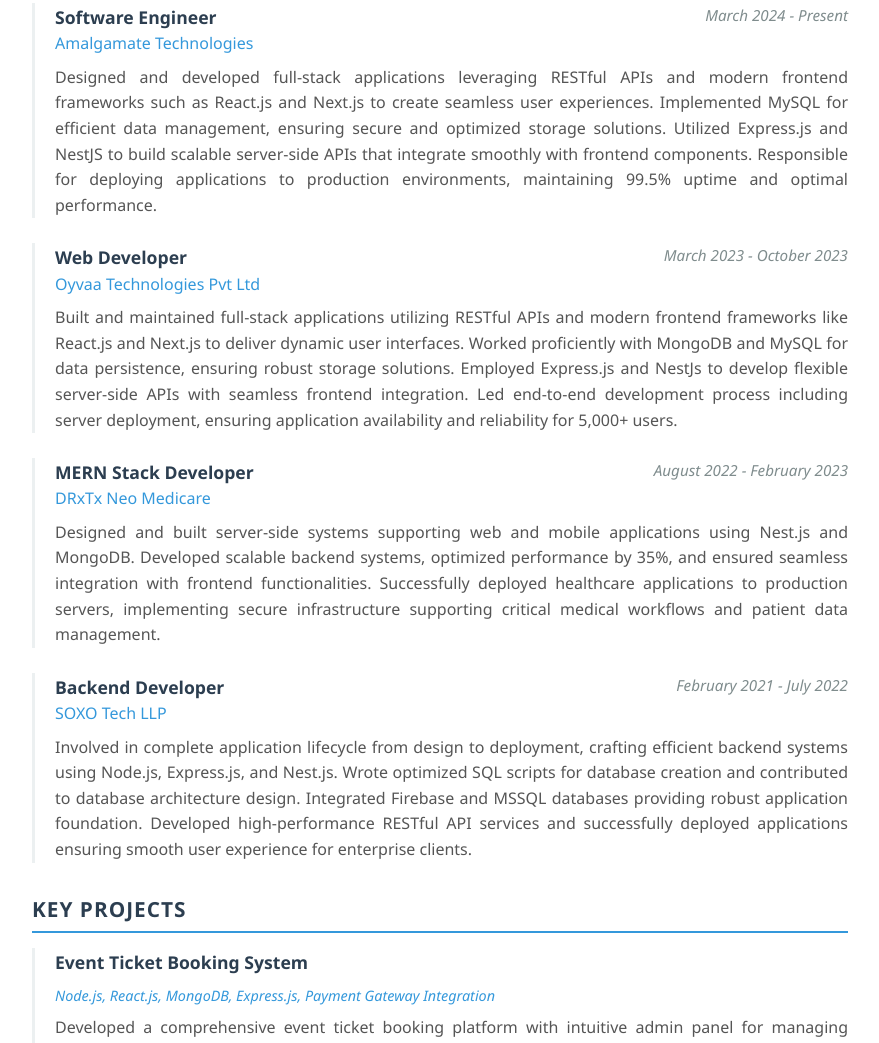
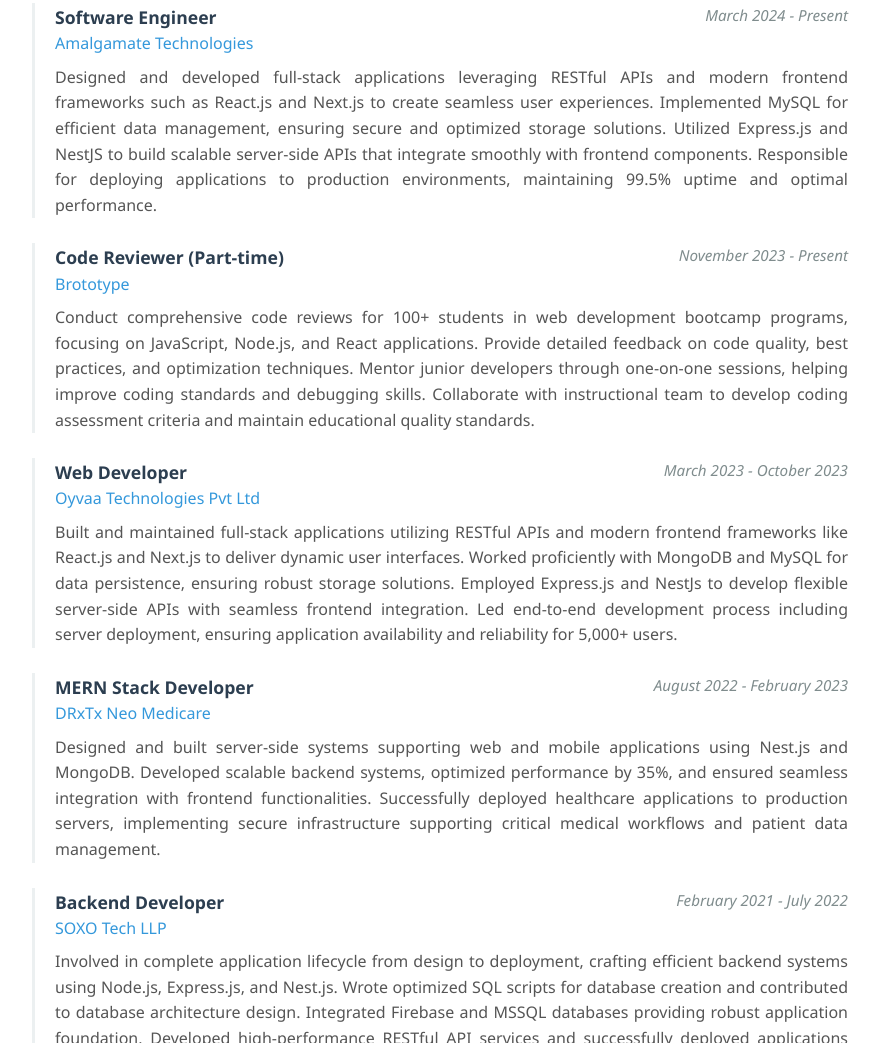
Before and after one commit to ramees95/me, a plain HTML site: page index.html in a window 1280 px wide. Shown: the part 918-1961 px from the top of the page, without its empty margins (200-1079 px from the left). Drawn offline with Linux system fonts and the light colour scheme.

Commit message:
corrections

```diff
--- a/index.html
+++ b/index.html
@@ -209,6 +209,19 @@
         <div class="experience-item">
             <div class="job-header">
                 <div>
+                    <div class="job-title">Code Reviewer (Part-time)</div>
+                    <div class="company">Brototype</div>
+                </div>
+                <div class="duration">November 2023 - Present</div>
+            </div>
+            <div class="job-description">
+                Conduct comprehensive code reviews for 100+ students in web development bootcamp programs, focusing on JavaScript, Node.js, and React applications. Provide detailed feedback on code quality, best practices, and optimization techniques. Mentor junior developers through one-on-one sessions, helping improve coding standards and debugging skills. Collaborate with instructional team to develop coding assessment criteria and maintain educational quality standards.
+            </div>
+        </div>
+
+        <div class="experience-item">
+            <div class="job-header">
+                <div>
                     <div class="job-title">Web Developer</div>
                     <div class="company">Oyvaa Technologies Pvt Ltd</div>
                 </div>
```
